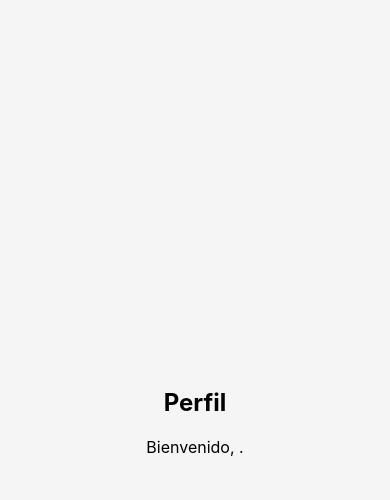
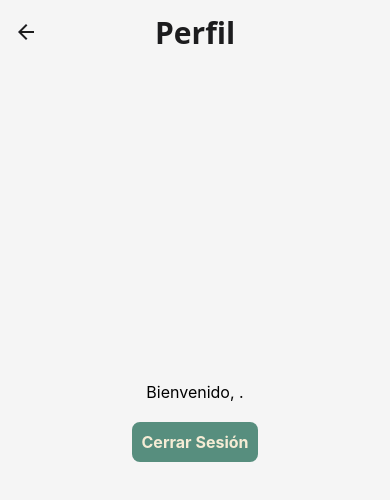
Before and after one commit to Incident-Managment/incidentApp, a React Native app: screen /Profile in a window 390 px wide. Shown: the top 500 px of the page. Built offline with nearby package versions, Linux system fonts and the light colour scheme; no server answers.

Commit message:
Header Profile changed
Se cambiaron detalles estéticos

```diff
--- a/App.js
+++ b/App.js
@@ -1,8 +1,6 @@
 import React from 'react';
 import { NavigationContainer } from '@react-navigation/native';
 import { createStackNavigator } from '@react-navigation/stack';
-import { StatusBar } from 'expo-status-bar';
-import { StyleSheet, Text, View } from 'react-native';
 import Login from './pages/Login';
 import Home from './pages/Home';
 import Profile from './pages/Profile';
@@ -18,7 +16,9 @@ export default function App() {
         <Stack.Screen
           name="Login"
           component={Login}
-          options={{ headerShown: false }}
+          options={{
+            headerShown: false,
+          }}
         />
         <Stack.Screen
           name="Home"
@@ -28,7 +28,17 @@ export default function App() {
         <Stack.Screen
           name="Profile"
           component={Profile}
-          options={{ headerShown: false }}
+          options={{
+            headerShown: true,
+            title: 'Perfil',
+            headerTitleStyle: {
+              fontWeight: 'bold',
+              fontSize: 30,
+            },
+            headerTitleAlign: 'center',
+            headerTransparent: true,
+            headerBackTitle: '', // Cambia el texto de retroceso en iOS
+          }}
         />
         <Stack.Screen
           name="Analytics"
@@ -41,16 +51,6 @@ export default function App() {
           options={{ headerShown: false }}
         />
       </Stack.Navigator>
-      <StatusBar style="auto" />
     </NavigationContainer>
   );
 }
-
-const styles = StyleSheet.create({
-  container: {
-    flex: 1,
-    backgroundColor: '#fff',
-    alignItems: 'center',
-    justifyContent: 'center',
-  },
-});
--- a/components/Footer.js
+++ b/components/Footer.js
@@ -1,22 +1,31 @@
 import React from "react";
 import { StyleSheet, View, Text, TouchableOpacity } from "react-native";
 import { MaterialCommunityIcons } from "@expo/vector-icons";
-import { useNavigation } from '@react-navigation/native';
+import { useNavigation, CommonActions } from '@react-navigation/native';
 
 const Footer = () => {
   const navigation = useNavigation();
 
+  const navigateTo = (routeName) => {
+    navigation.dispatch(
+      CommonActions.reset({
+        index: 0,
+        routes: [{ name: routeName }],
+      })
+    );
+  };
+
   return (
     <View style={styles.footer}>
-      <TouchableOpacity style={styles.navButton} onPress={() => navigation.navigate('Home')}>
+      <TouchableOpacity style={styles.navButton} onPress={() => navigateTo('Home')}>
         <MaterialCommunityIcons name="home" size={24} color={styles.navIcon.color} />
         <Text style={styles.navText}>Home</Text>
       </TouchableOpacity>
-      <TouchableOpacity style={styles.navButton} onPress={() => navigation.navigate('Analytics')}>
+      <TouchableOpacity style={styles.navButton} onPress={() => navigateTo('Analytics')}>
         <MaterialCommunityIcons name="chart-bar" size={24} color={styles.navIcon.color} />
         <Text style={styles.navText}>Incidencias</Text>
       </TouchableOpacity>
-      <TouchableOpacity style={styles.navButton} onPress={() => navigation.navigate('Settings')}>
+      <TouchableOpacity style={styles.navButton} onPress={() => navigateTo('Settings')}>
         <MaterialCommunityIcons name="cog" size={24} color={styles.navIcon.color} />
         <Text style={styles.navText}>Scanner</Text>
       </TouchableOpacity>
@@ -41,9 +50,8 @@ const styles = StyleSheet.create({
     color: "#333",
   },
   navText: {
+    color: "#333",
     fontSize: 12,
-    color: "#333",
-    marginTop: 4,
   },
 });
 
--- a/config/api.js
+++ b/config/api.js
@@ -1,6 +1,6 @@
 import axios from 'axios';
 
-export const baseURL = process.env.VITE_API_URL || 'http://192.168.1.68:3000/api/';
+export const baseURL = process.env.VITE_API_URL || 'http://192.168.3.54:3000/api/';
 
 export const fetchData = async (endpoint) => {
   try {
--- a/pages/Login.js
+++ b/pages/Login.js
@@ -29,7 +29,8 @@ export default function Login({ navigation }) {
         await AsyncStorage.setItem('user', JSON.stringify(response));
         console.log('Datos del usuario guardados:', response);
 
-        navigation.navigate('Home');
+        // Navegar a Home usando replace
+        navigation.replace('Home');
       }
     } catch (err) {
       setErrors({ general: 'Verifica tus credenciales.' });
--- a/pages/Profile.js
+++ b/pages/Profile.js
@@ -1,9 +1,12 @@
 import React, { useEffect, useState } from 'react';
-import { View, Text, StyleSheet } from 'react-native';
+import { View, Text, StyleSheet, TouchableOpacity } from 'react-native';
 import AsyncStorage from '@react-native-async-storage/async-storage';
+import { useNavigation } from '@react-navigation/native';
+import { CommonActions } from '@react-navigation/native';
 
 const Profile = () => {
     const [userName, setUserName] = useState('');
+    const navigation = useNavigation();
 
     useEffect(() => {
         const fetchUserName = async () => {
@@ -21,10 +24,26 @@ const Profile = () => {
         fetchUserName();
     }, []);
 
+    const handleLogout = async () => {
+        try {
+            await AsyncStorage.removeItem('user');
+            navigation.dispatch(
+                CommonActions.reset({
+                    index: 0,
+                    routes: [{ name: 'Login' }],
+                })
+            );
+        } catch (error) {
+            console.error('Failed to logout:', error);
+        }
+    };
+
     return (
         <View style={styles.container}>
-            <Text style={styles.title}>Perfil</Text>
             <Text style={styles.text}>Bienvenido, {userName}.</Text>
+            <TouchableOpacity style={styles.button} onPress={handleLogout}>
+                <Text style={styles.buttonText}>Cerrar Sesión</Text>
+            </TouchableOpacity>
         </View>
     );
 };
@@ -44,6 +63,17 @@ const styles = StyleSheet.create({
     text: {
         fontSize: 16,
     },
+    button: {
+        marginTop: 20,
+        padding: 10,
+        backgroundColor: '#578e7e',
+        borderRadius: 8,
+    },
+    buttonText: {
+        color: '#f5ecd5',
+        fontSize: 16,
+        fontWeight: 'bold',
+    },
 });
 
 export default Profile;
```
Also changed, not shown: 1 other file (tests, documents, lock files or other folders).
